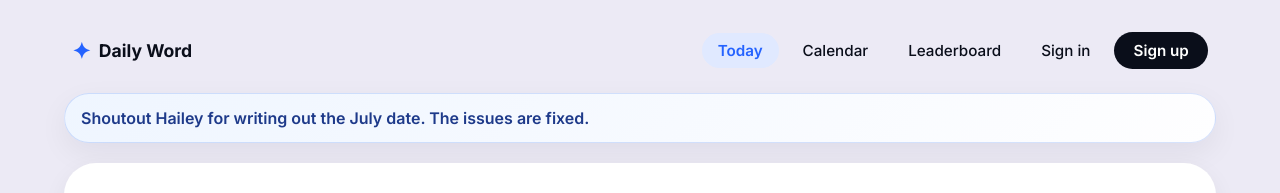
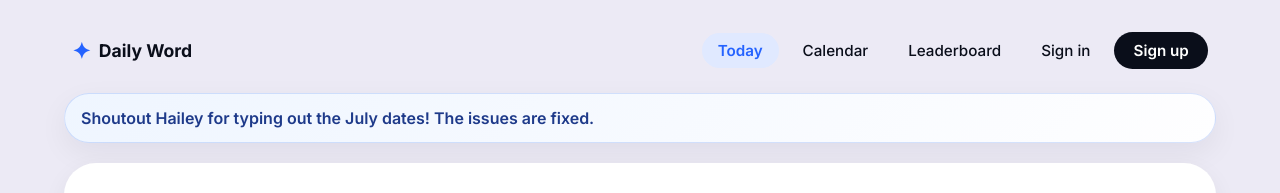
Before and after one commit to acsahl/BBR, a React (Vite) app: page / in a window 1280 px wide. Shown: the top 193 px of the page. Built offline with nearby package versions, Linux system fonts and the light colour scheme.

Commit message:
Refine homepage notice copy

```diff
--- a/src/App.jsx
+++ b/src/App.jsx
@@ -95,7 +95,7 @@ export default function App() {
         {page === "today" && (
           <>
             <div className="homepage-notice" role="status">
-              Shoutout Hailey for writing out the July date. The issues are fixed.
+              Shoutout Hailey for typing out the July dates! The issues are fixed.
             </div>
 
             <HeroCard
```
